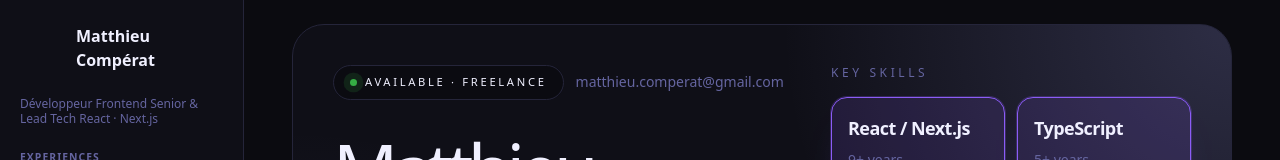
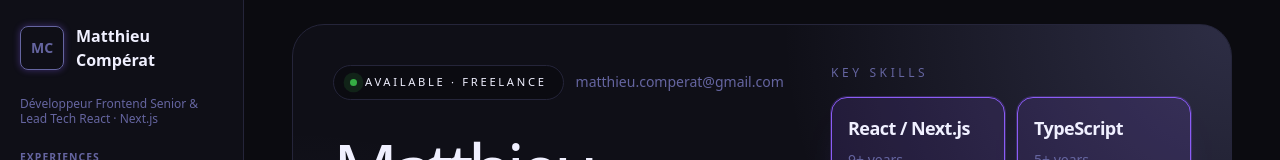
Before and after one commit to Mitchnsun/mcomperat, a Next.js app: page /en in a window 1280 px wide. Shown: the top 160 px of the page. Built offline with nearby package versions, Linux system fonts and the light colour scheme.

Commit message:
refactor: simplify monogram rendering in SidebarIdentity component

```diff
--- a/app/globals.css
+++ b/app/globals.css
@@ -172,50 +172,8 @@ body,
     gap 250ms ease;
 }
 
-.sidebar-monogram .mono-letter {
-  display: inline-block;
-}
-
-/* ---- Monogram animations (disabled when user prefers reduced motion) ---- */
+/* ---- Monogram glow (dark theme only, disabled when user prefers reduced motion) ---- */
 @media (prefers-reduced-motion: no-preference) {
-  /* ===== DARK — Neon power-on ===== */
-  @keyframes mono-dark-on {
-    0% {
-      opacity: 0;
-      box-shadow: none;
-    }
-
-    15% {
-      opacity: 0.5;
-      box-shadow: 0 0 6px 2px oklch(0.6 0.22 290 / 0.6);
-    }
-
-    25% {
-      opacity: 0.1;
-      box-shadow: none;
-    }
-
-    55% {
-      opacity: 0.8;
-      box-shadow: 0 0 10px 3px oklch(0.6 0.22 290 / 0.65);
-    }
-
-    70% {
-      opacity: 0.4;
-      box-shadow: 0 0 4px 1px oklch(0.6 0.22 290 / 0.3);
-    }
-
-    85% {
-      opacity: 1;
-      box-shadow: 0 0 14px 4px oklch(0.6 0.22 290 / 0.6);
-    }
-
-    100% {
-      opacity: 1;
-      box-shadow: 0 0 8px 2px oklch(0.6 0.22 290 / 0.35);
-    }
-  }
-
   @keyframes mono-dark-breathe {
     0%,
     100% {
@@ -227,95 +185,13 @@ body,
     }
   }
 
-  @keyframes mono-flicker {
-    0% {
-      opacity: 0;
-    }
-
-    10% {
-      opacity: 0.7;
-    }
-
-    15% {
-      opacity: 0;
-    }
-
-    45% {
-      opacity: 0;
-    }
-
-    55% {
-      opacity: 0.9;
-    }
-
-    60% {
-      opacity: 0.1;
-    }
-
-    75% {
-      opacity: 1;
-    }
-
-    80% {
-      opacity: 0.5;
-    }
-
-    100% {
-      opacity: 1;
-    }
-  }
-
   [data-theme='dark'] .sidebar-monogram {
-    animation:
-      mono-dark-on 1.15s ease-out both,
-      mono-dark-breathe 3.4s ease-in-out 1.15s infinite;
-  }
-
-  [data-theme='dark'] .sidebar-monogram .mono-letter {
-    animation: mono-flicker 1.1s steps(4, end) both;
+    animation: mono-dark-breathe 3.4s ease-in-out infinite;
   }
 
   [data-theme='dark'] .sidebar-monogram:hover {
     box-shadow: 0 0 20px 6px oklch(0.6 0.22 290 / 0.7) !important;
     border-color: oklch(0.72 0.22 290);
-  }
-
-  /* ===== CLEAN — Soft sequential rise ===== */
-  @keyframes mono-clean-box {
-    from {
-      opacity: 0;
-      transform: scale(0.82);
-    }
-
-    to {
-      opacity: 1;
-      transform: scale(1);
-    }
-  }
-
-  @keyframes mono-rise {
-    from {
-      opacity: 0;
-      transform: translateY(110%);
-    }
-
-    to {
-      opacity: 1;
-      transform: translateY(0);
-    }
-  }
-
-  [data-theme='clean'] .sidebar-monogram {
-    overflow: hidden;
-    animation: mono-clean-box 0.6s cubic-bezier(0.2, 0.7, 0.3, 1) both;
-  }
-
-  [data-theme='clean'] .sidebar-monogram .mono-letter {
-    animation: mono-rise 0.55s cubic-bezier(0.2, 0.7, 0.3, 1) both;
-  }
-
-  [data-theme='clean'] .sidebar-monogram .mono-c {
-    animation-delay: 120ms;
   }
 
   [data-theme='clean'] .sidebar-monogram:hover {
@@ -324,42 +200,8 @@ body,
     gap: 3px;
   }
 
-  /* ===== BOLD — Stamp ===== */
-  @keyframes mono-bold-stamp {
-    0% {
-      opacity: 0;
-      transform: scale(1.45) rotate(-9deg);
-    }
-
-    70% {
-      transform: scale(1.03) rotate(1deg);
-    }
-
-    100% {
-      opacity: 1;
-      transform: scale(1) rotate(0deg);
-    }
-  }
-
-  @keyframes mono-pop {
-    0% {
-      opacity: 0;
-      transform: translateY(8px) scale(0.8);
-    }
-
-    65% {
-      transform: translateY(-4px) scale(1.08);
-    }
-
-    100% {
-      opacity: 1;
-      transform: translateY(0) scale(1);
-    }
-  }
-
   [data-theme='bold'] .sidebar-monogram {
     overflow: visible;
-    animation: mono-bold-stamp 0.55s cubic-bezier(0.34, 1.56, 0.64, 1) both;
     transition:
       color 300ms ease,
       border-color 300ms ease,
@@ -368,14 +210,6 @@ body,
       gap 250ms ease;
   }
 
-  [data-theme='bold'] .sidebar-monogram .mono-letter {
-    animation: mono-pop 0.55s cubic-bezier(0.34, 1.56, 0.64, 1) both;
-  }
-
-  [data-theme='bold'] .sidebar-monogram .mono-c {
-    animation-delay: 80ms;
-  }
-
   [data-theme='bold'] .sidebar-monogram:hover {
     transform: perspective(200px) rotateY(360deg) scale(1.1);
   }
--- a/components/layout/SidebarIdentity.tsx
+++ b/components/layout/SidebarIdentity.tsx
@@ -1,8 +1,5 @@
-'use client';
-
 import React from 'react';
 
-import { useTheme } from '@/hooks/useTheme';
 import { cn } from '@/lib/cn';
 import { type Person } from '@/types';
 
@@ -14,21 +11,16 @@ interface SidebarIdentityProps {
 // Identity block (monogram + name + title) shared between the sidebar and the
 // mobile top bar so it stays visible even when the drawer is closed.
 const SidebarIdentity: React.FC<SidebarIdentityProps> = ({ person, className }) => {
-  const { theme } = useTheme();
-  const letterM = person.firstname?.[0]?.toUpperCase() ?? '';
-  const letterC = person.lastname?.[0]?.toUpperCase() ?? '';
-  const monogram = `${letterM}${letterC}`;
+  const monogram = `${person.firstname?.[0]?.toUpperCase() ?? ''}${person.lastname?.[0]?.toUpperCase() ?? ''}`;
 
   return (
     <>
       <header className={cn('flex items-center gap-3', className)}>
         <span
-          key={theme}
           aria-label={monogram}
           className="sidebar-monogram border-body-muted text-body-muted shadow-body-muted/50 flex h-11 w-11 shrink-0 items-center justify-center rounded-lg border text-sm font-bold shadow"
         >
-          <span className="mono-letter mono-m">{letterM}</span>
-          <span className="mono-letter mono-c">{letterC}</span>
+          {monogram}
         </span>
         <span className="leading-tight">
           <span className="text-heading block text-base font-bold">
```
